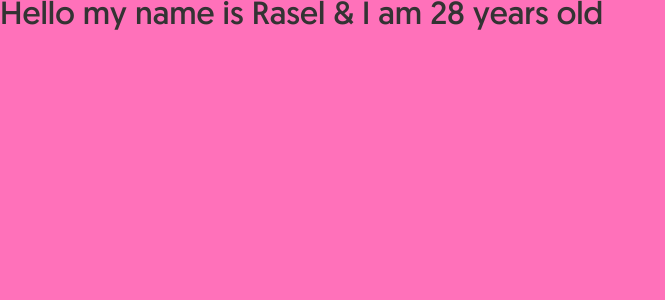
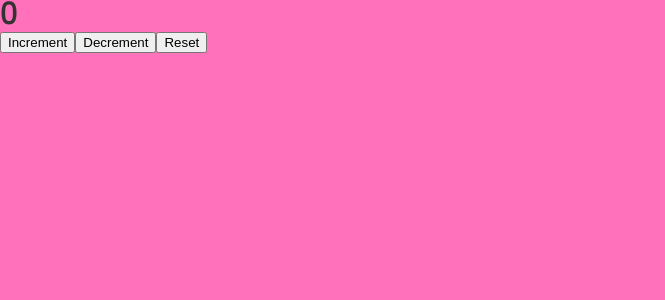
Before and after one commit to Rasel-Mahmud/React_Projects, a React (Create React App) app in the folder ice-cream/: page / in a window 1280 px wide. Shown: the top 300 px of the page, without its empty margins (0-665 px from the left). Built offline with nearby package versions, Linux system fonts and the light colour scheme; the HTML template or start-up script is replaced by a standard one.

Commit message:
useReducer practice

```diff
--- a/ice-cream/src/App.js
+++ b/ice-cream/src/App.js
@@ -10,8 +10,14 @@
 // import IceCreamMenu from './ice-cream/iceCremMenu';
 // import EditIceCream from './ice-cream/EditIceCream';
 import './styles/ice-cream.scss';
+
+// Context API
 import ComponentA from './contextAPI/ComponentA';
 
+// Reducer
+import CountOne from './reducer/CountOne';
+
+// Main App
 // const App = () => {
 //   return (
 //     <Router>
@@ -26,8 +32,14 @@
 //   );
 // };
 
+// Context API
+// const App = () => {
+//   return <ComponentA />;
+// };
+
+// Context API
 const App = () => {
-  return <ComponentA />;
+  return <CountOne />;
 };
 
 export default App;
--- /dev/null
+++ b/ice-cream/src/reducer/CountOne.js
@@ -0,0 +1,29 @@
+import React, { useReducer } from 'react';
+
+const initialState = 0;
+const reducer = (state, action) => {
+  switch (action) {
+    case 'increment':
+      return state + 1;
+    case 'decrement':
+      return state - 1;
+    case 'reset':
+      return initialState;
+    default:
+      return state;
+  }
+};
+
+function CountOne() {
+  const [count, dispatch] = useReducer(reducer, initialState);
+  return (
+    <div>
+      <h1>{count}</h1>
+      <button onClick={() => dispatch('increment')}>Increment</button>
+      <button onClick={() => dispatch('decrement')}>Decrement</button>
+      <button onClick={() => dispatch('reset')}>Reset</button>
+    </div>
+  );
+}
+
+export default CountOne;
```
